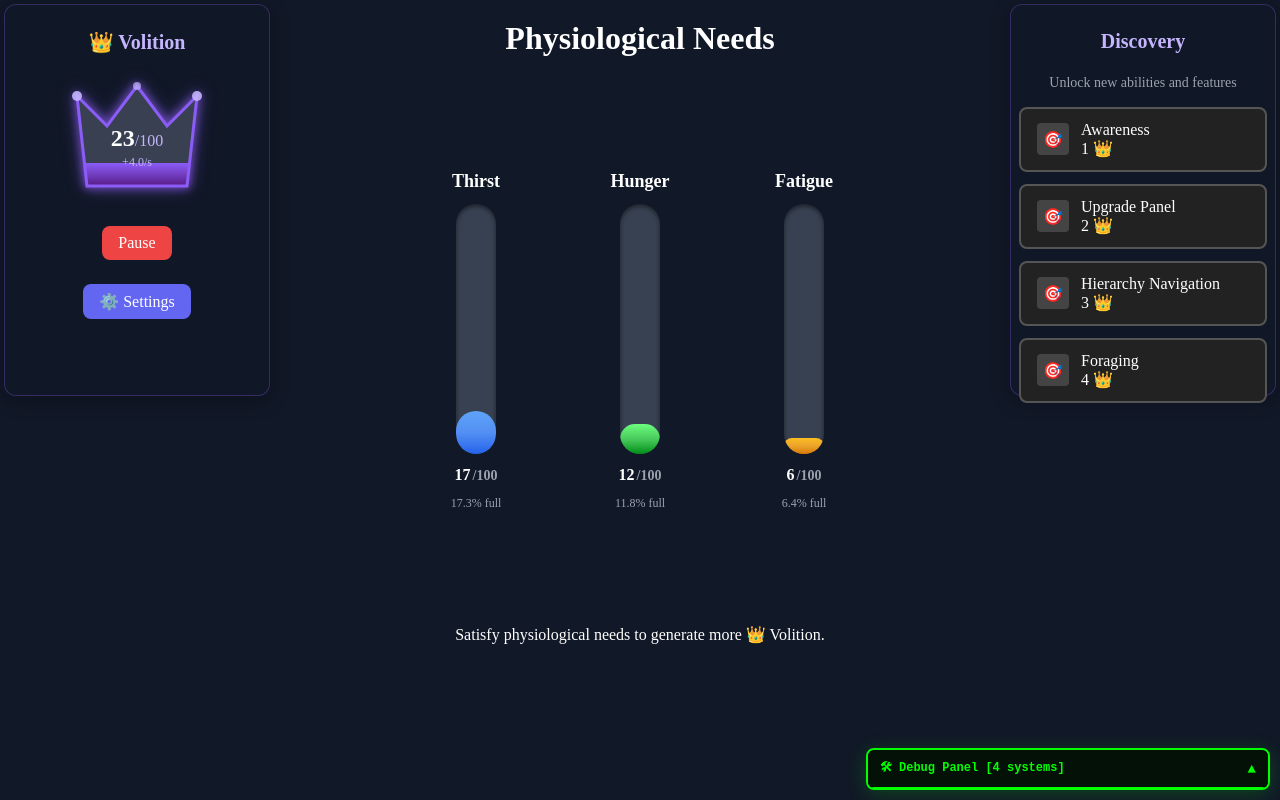
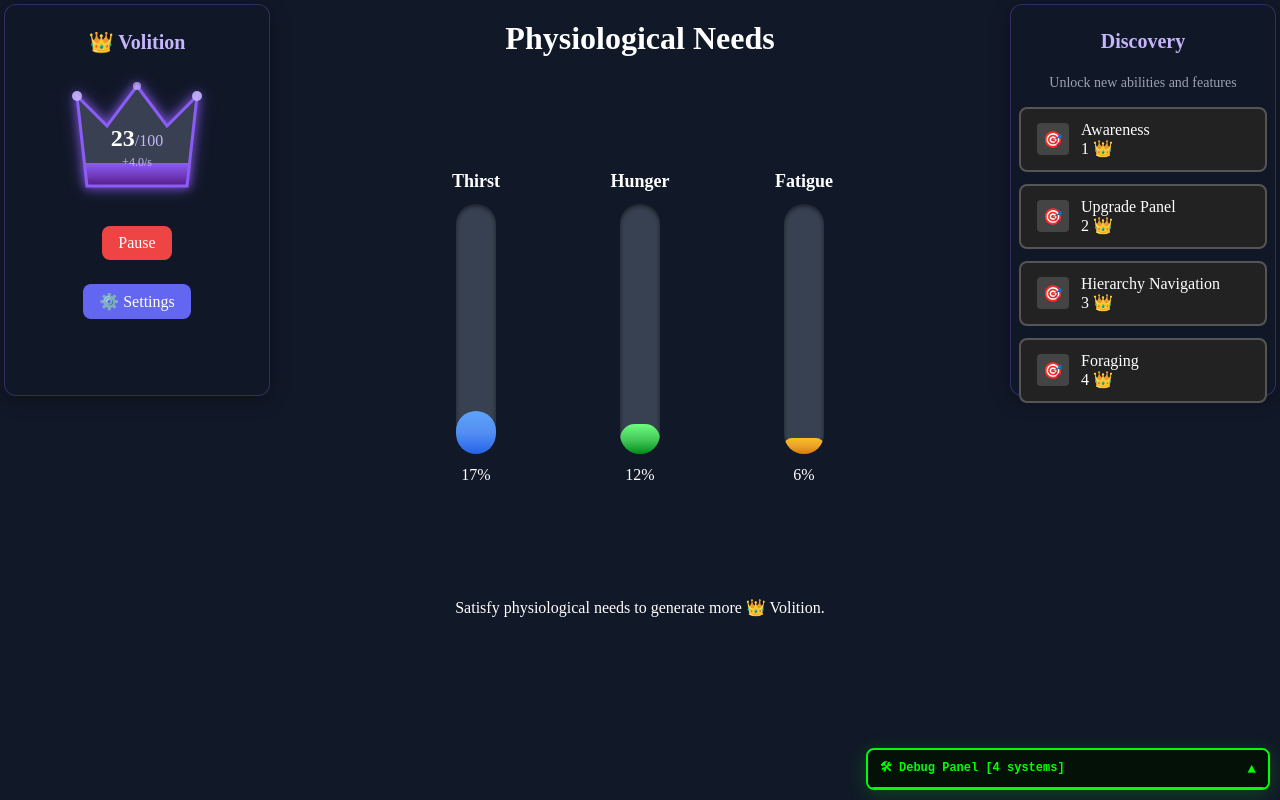
Before and after one commit to BMorin87/delta-drive, a React (Vite) app: page / in a window 1280 px wide. Built offline with nearby package versions, Linux system fonts and the light colour scheme.

Commit message:
Remove value display from progress bars
Now only the percentage full is shown.

```diff
--- a/src/components/physiological/VerticalProgressBar.jsx
+++ b/src/components/physiological/VerticalProgressBar.jsx
@@ -22,11 +22,7 @@ const VerticalProgressBar = ({
           </div>
         </div>
       </div>
-      <div className="progress-values">
-        <div className="progress-current">{Math.round(current)}</div>
-        <div className="progress-max">/{max}</div>
-      </div>
-      <div className="progress-percentage">{percentage.toFixed(1)}% full</div>
+      <div className="progress-percentage">{percentage.toFixed(0)}%</div>
     </div>
   );
 };
--- a/src/styles/ProgressBars.css
+++ b/src/styles/ProgressBars.css
@@ -73,27 +73,9 @@
   background: linear-gradient(to top, #581c87, #8b5cf6);
 }
 
-.progress-values {
-  display: flex;
-  align-items: baseline;
-  font-weight: 600;
+.progress-percentage {
+  font-size: 1rem;
   color: white;
-  font-size: 1rem;
-}
-
-.progress-current {
-  color: white;
-}
-
-.progress-max {
-  color: #9ca3af;
-  font-size: 0.875rem;
-  margin-left: 2px;
-}
-
-.progress-percentage {
-  font-size: 0.75rem;
-  color: #9ca3af;
   text-align: center;
 }
 
```
